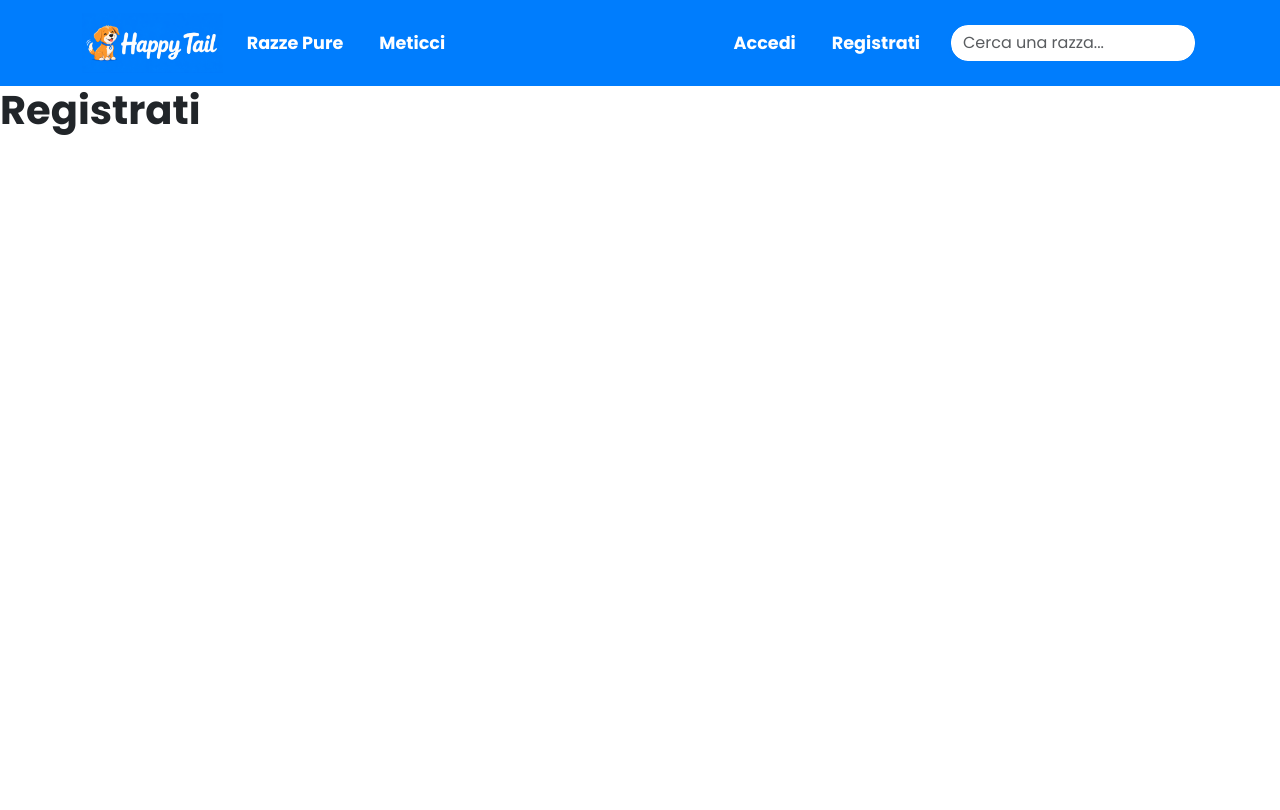
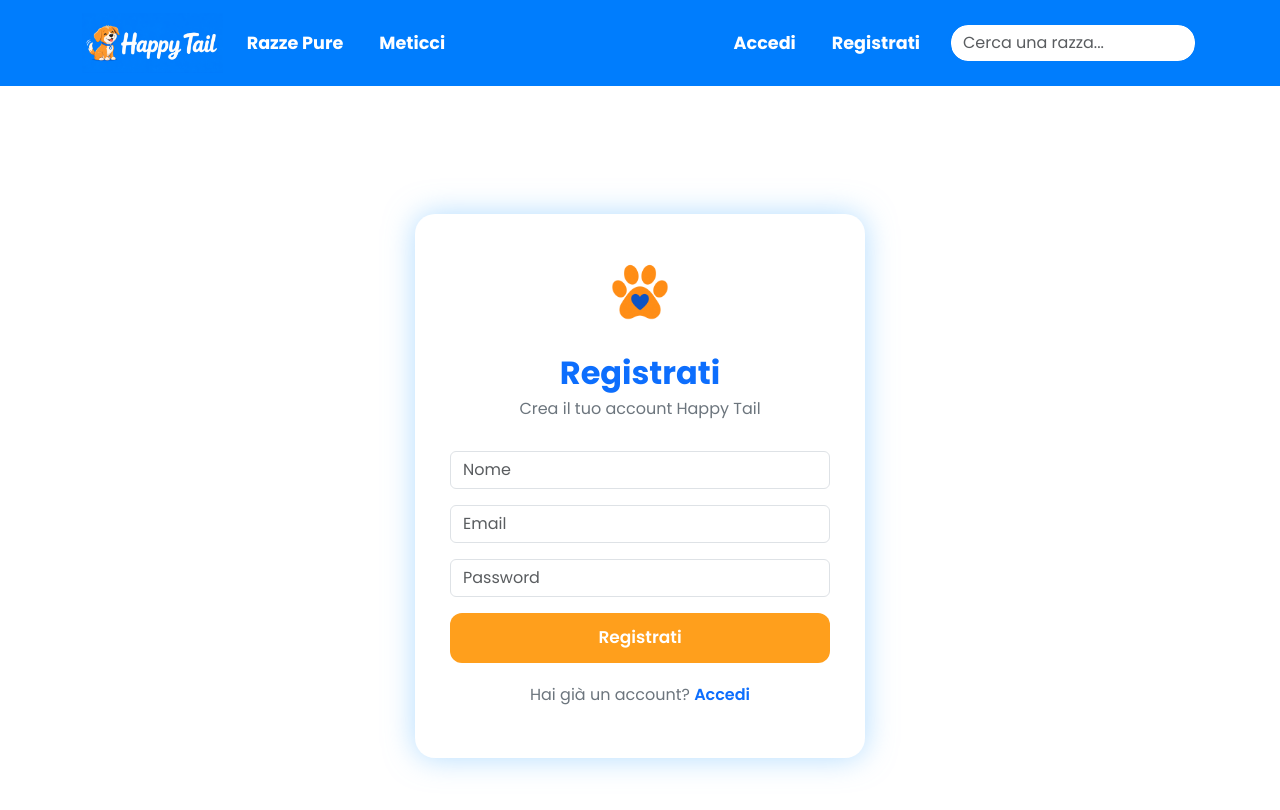
Before and after one commit to MichelaPellegrini01/FRONTEND, a React (Vite) app in the folder front-end-capstone/: page /register in a window 1280 px wide. Shown: the top 810 px of the page. Built offline with nearby package versions, Linux system fonts and the light colour scheme.

Commit message:
frontend login, register e admin push

```diff
--- a/front-end-capstone/package.json
+++ b/front-end-capstone/package.json
@@ -16,6 +16,7 @@
     "react": "^19.2.6",
     "react-bootstrap": "^2.10.10",
     "react-dom": "^19.2.6",
+    "react-icons": "^5.7.0",
     "react-router-dom": "^7.18.0"
   },
   "devDependencies": {
--- a/front-end-capstone/src/components/MyNavBar.jsx
+++ b/front-end-capstone/src/components/MyNavBar.jsx
@@ -1,10 +1,15 @@
 import { Navbar, Container, Nav } from "react-bootstrap";
 import { Link } from "react-router-dom";
+import { useContext } from "react";
+import { AuthContext } from "../context/AuthContext";
+import { BsPersonCircle  } from "react-icons/bs";
 import SearchBar from "./SearchBar";
 import logo from "../assets/logo/logo.png";
 import "./MyNavbar.css";
 
 function MyNavbar() {
+  const { user, logout } = useContext(AuthContext);
+
   return (
     <Navbar expand="lg" className="customNavbar">
       <Container>
@@ -28,6 +33,19 @@ function MyNavbar() {
     </Nav.Link>
   </Nav>
 <Nav>
+  {user ? (
+    <>
+      <Nav.Link className="d-flex align-items-center">
+        <BsPersonCircle className="me-2" />
+        {user.name}
+      </Nav.Link>
+
+   <Nav.Link onClick={logout}>
+  Logout
+</Nav.Link>
+    </>
+  ) : (
+    <>
       <Nav.Link as={Link} to="/login">
         Accedi
       </Nav.Link>
@@ -35,6 +53,8 @@ function MyNavbar() {
       <Nav.Link as={Link} to="/register">
         Registrati
       </Nav.Link>
+    </>
+  )}
 </Nav>
   <SearchBar />
 
--- /dev/null
+++ b/front-end-capstone/src/context/AuthContext.jsx
@@ -0,0 +1,40 @@
+import { createContext, useState, useEffect } from "react";
+
+
+export const AuthContext = createContext();
+export function AuthProvider({ children }) {
+    const [user, setUser] = useState(null);
+const [token, setToken] = useState(null);
+
+useEffect(() => {
+  const savedToken = localStorage.getItem("token");
+  const savedUser = localStorage.getItem("user");
+
+  if (savedToken && savedUser) {
+    setToken(savedToken);
+    setUser(JSON.parse(savedUser));
+  }
+}, []);
+
+function logout() {
+  localStorage.removeItem("token");
+  localStorage.removeItem("user");
+
+  setToken(null);
+  setUser(null);
+}
+
+return (
+  <AuthContext.Provider
+    value={{
+      user,
+      token,
+      setUser,
+      setToken,
+      logout,
+    }}
+  >
+    {children}
+  </AuthContext.Provider>
+);
+}
--- a/front-end-capstone/src/main.jsx
+++ b/front-end-capstone/src/main.jsx
@@ -1,6 +1,7 @@
 import { StrictMode } from "react";
 import { createRoot } from "react-dom/client";
 import { BrowserRouter } from "react-router-dom";
+import { AuthProvider } from "./context/AuthContext";
 import "bootstrap/dist/css/bootstrap.min.css";
 import "./styles/global.css";
 import App from "./App.jsx";
@@ -8,7 +9,9 @@ import App from "./App.jsx";
 createRoot(document.getElementById("root")).render(
   <StrictMode>
     <BrowserRouter>
+      <AuthProvider>
       <App />
+      </AuthProvider>
     </BrowserRouter>
   </StrictMode>
 );
--- /dev/null
+++ b/front-end-capstone/src/pages/Auth.css
@@ -0,0 +1,75 @@
+.auth-page {
+  min-height: 100vh;
+  display: flex;
+  justify-content: center;
+  align-items: center;
+  padding: 40px 20px;
+}
+
+.auth-card {
+  width: 100%;
+  max-width: 450px;
+  border: none;
+  border-radius: 20px;
+  box-shadow: 0 0px 30px rgba(108, 189, 255, 0.527);
+  padding: 35px;
+  transition: 0.3s;
+}
+
+.auth-card:hover {
+  transform: translateY(-3px);
+  box-shadow: 0 0 40px rgba(108, 189, 255, 0.7);
+}
+
+.auth-logo {
+  width: 90px;
+  display: block;
+  margin: 0 auto 15px;
+}
+
+.auth-title {
+  text-align: center;
+  font-weight: bold;
+  color: #0d6efd;
+  margin-bottom: 5px;
+}
+
+.auth-subtitle {
+  text-align: center;
+  color: #6c757d;
+  margin-bottom: 30px;
+}
+
+.auth-btn {
+  width: 100%;
+  background-color: #ff9f1c;
+  color: white;
+  border: none;
+  border-radius: 12px;
+  padding: 12px;
+  font-size: 17px;
+  font-weight: 600;
+  cursor: pointer;
+
+}
+
+.auth-btn:hover {
+  background-color: #ff8c00;
+  box-shadow: 0 8px 20px rgba(255, 159, 28, 0.35);
+}
+
+.auth-text {
+  text-align: center;
+  margin-top: 20px;
+  color: #6c757d;
+}
+
+.auth-text a {
+  color: #0d6efd;
+  font-weight: 600;
+  text-decoration: none;
+}
+
+.auth-text a:hover {
+  text-decoration: underline;
+}
--- a/front-end-capstone/src/pages/DogDetail.css
+++ b/front-end-capstone/src/pages/DogDetail.css
@@ -59,3 +59,29 @@
   margin-bottom: 0;
   line-height: 1.6;
 }
+
+.commentsSection {
+  margin-top: 50px;
+}
+
+.commentsSection h2 {
+  margin-bottom: 20px;
+}
+
+.commentCard {
+  background-color: #f8f9fa;
+  border: 2px solid rgba(0, 125, 253, 0.15);
+  border-radius: 15px;
+  padding: 20px;
+  margin-bottom: 20px;
+}
+
+.commentCard h4 {
+  margin: 0;
+  color: #007dfd;
+}
+
+.commentCard p {
+  margin-top: 10px;
+  line-height: 1.5;
+}
--- a/front-end-capstone/src/pages/DogDetail.jsx
+++ b/front-end-capstone/src/pages/DogDetail.jsx
@@ -6,6 +6,7 @@ import { useParams } from "react-router-dom";
 function DogDetail() {
   const { id } = useParams();
   const [dog, setDog] = useState(null);
+  const [comments, setComments] = useState([]);
   useEffect(() => {
   fetch(`${import.meta.env.VITE_API_URL}/dogs/${id}`)
     .then((res) => res.json())
@@ -15,6 +16,17 @@ function DogDetail() {
     .catch((error) => {
       console.error("Errore nel recupero del cane:", error);
     });
+
+fetch(`${import.meta.env.VITE_API_URL}/comments/${id}`)
+  .then((res) => res.json())
+  .then((data) => {
+    setComments(data);
+  })
+  .catch((error) => {
+    console.error("Errore recupero commenti:", error);
+  });
+
+
 }, [id]);
 
   if (!dog) {
@@ -77,6 +89,22 @@ function DogDetail() {
 
       </div>
 
+      <div className="commentsSection">
+  <h2>Commenti</h2>
+
+  {comments.length === 0 ? (
+    <p>Nessun commento disponibile.</p>
+  ) : (
+    comments.map((comment) => (
+      <div key={comment._id} className="commentCard">
+        <h4>{comment.name}</h4>
+        <p>⭐ {comment.rating}/5</p>
+        <p>{comment.text}</p>
+      </div>
+    ))
+  )}
+</div>
+
     </section>
   );
 }
--- a/front-end-capstone/src/pages/Login.jsx
+++ b/front-end-capstone/src/pages/Login.jsx
@@ -1,5 +1,102 @@
+import { useState, useContext } from "react";
+import { Link } from "react-router-dom";
+import { AuthContext } from "../context/AuthContext";
+import "./Auth.css";
+
 function Login() {
-  return <h1>Accedi</h1>;
+const [email, setEmail] = useState("");
+const [password, setPassword] = useState("");
+const { setUser, setToken } = useContext(AuthContext);
+
+async function handleSubmit(e) {
+  e.preventDefault();
+
+  if (!email || !password) {
+    alert("Compila tutti i campi");
+    return;
+  }
+
+  try {
+    const response = await fetch("http://localhost:3001/auth/login", {
+      method: "POST",
+      headers: {
+        "Content-Type": "application/json",
+      },
+      body: JSON.stringify({
+        email,
+        password,
+      }),
+    });
+
+    const data = await response.json();
+
+  if (response.ok) {
+  localStorage.setItem("token", data.token);
+  localStorage.setItem("user", JSON.stringify(data.user));
+
+  setToken(data.token);
+  setUser(data.user);
+
+
+  alert("Login effettuato!");
+} else {
+      alert(data.message);
+    }
+  } catch (error) {
+    console.log(error);
+    alert("Errore del server");
+  };
+}
+
+return (
+  <div className="auth-page">
+    <div className="auth-card">
+
+      <img
+        src="/pawFavicon.png"
+        alt="Happy Tail"
+        className="auth-logo"
+      />
+
+      <h2 className="auth-title">
+        Accedi
+      </h2>
+
+      <p className="auth-subtitle">
+        Bentornato su Happy Tail
+      </p>
+
+      <form onSubmit={handleSubmit}>
+
+        <input
+          type="email"
+          className="form-control mb-3"
+          placeholder="Email"
+          value={email}
+          onChange={(e) => setEmail(e.target.value)}
+        />
+
+        <input
+          type="password"
+          className="form-control mb-4"
+          placeholder="Password"
+          value={password}
+          onChange={(e) => setPassword(e.target.value)}
+        />
+
+        <button type="submit" className="auth-btn">
+          Accedi
+        </button>
+
+        <p className="auth-text">
+          Non hai un account? <Link to="/register">Registrati</Link>
+        </p>
+
+      </form>
+
+    </div>
+  </div>
+);
 }
 
 export default Login;
--- a/front-end-capstone/src/pages/Register.jsx
+++ b/front-end-capstone/src/pages/Register.jsx
@@ -1,5 +1,102 @@
+import { useState } from "react";
+import { Link } from "react-router-dom";
+import "./Auth.css";
+
 function Register() {
-  return <h1>Registrati</h1>;
+  const [name, setName] = useState("");
+  const [email, setEmail] = useState("");
+  const [password, setPassword] = useState("");
+
+  async function handleSubmit(e) {
+    e.preventDefault();
+    if (!name || !email || !password) {
+      alert("Compila tutti i campi");
+      return;
+    }
+    try {
+      const response = await fetch("http://localhost:3001/auth/register", {
+        method: "POST",
+        headers: {
+          "Content-Type": "application/json",
+        },
+        body: JSON.stringify({
+          name,
+          email,
+          password,
+        }),
+      });
+
+      const data = await response.json();
+
+      if (response.ok) {
+        alert("Registrazione completata!");
+        setName("");
+        setEmail("");
+        setPassword("");
+      } else {
+        alert(data.message);
+      }
+    } catch (error) {
+      console.log(error);
+      alert("Errore del server");
+    }
+  }
+
+  return (
+
+    <div className="auth-page">
+
+      <div className="auth-card">
+
+        <img
+          src="/pawFavicon.png"
+          alt="Happy Tail"
+          className="auth-logo"
+        />
+
+        <h2 className="auth-title">
+          Registrati
+        </h2>
+
+        <p className="auth-subtitle">
+          Crea il tuo account Happy Tail
+        </p>
+
+        <form onSubmit={handleSubmit}>
+          <input
+            className="form-control mb-3"
+            type="text"
+            placeholder="Nome"
+            value={name}
+            onChange={(e) => setName(e.target.value)}
+          />
+
+
+          <input
+            className="form-control mb-3"
+            type="email"
+            placeholder="Email"
+            value={email}
+            onChange={(e) => setEmail(e.target.value)}
+          />
+
+          <input
+            className="form-control mb-3"
+            type="password"
+            placeholder="Password"
+            value={password}
+            onChange={(e) => setPassword(e.target.value)}
+          />
+          <button type="submit" className=" btn auth-btn">Registrati</button>
+          <p className="auth-text">
+            Hai già un account? <Link to="/login">Accedi</Link>
+          </p>
+        </form>
+      </div>
+
+    </div>
+
+  );
 }
 
 export default Register;
```
Also changed, not shown: 1 other file (tests, documents, lock files or other folders). Lines whose indentation alone changed are shown as unchanged.
